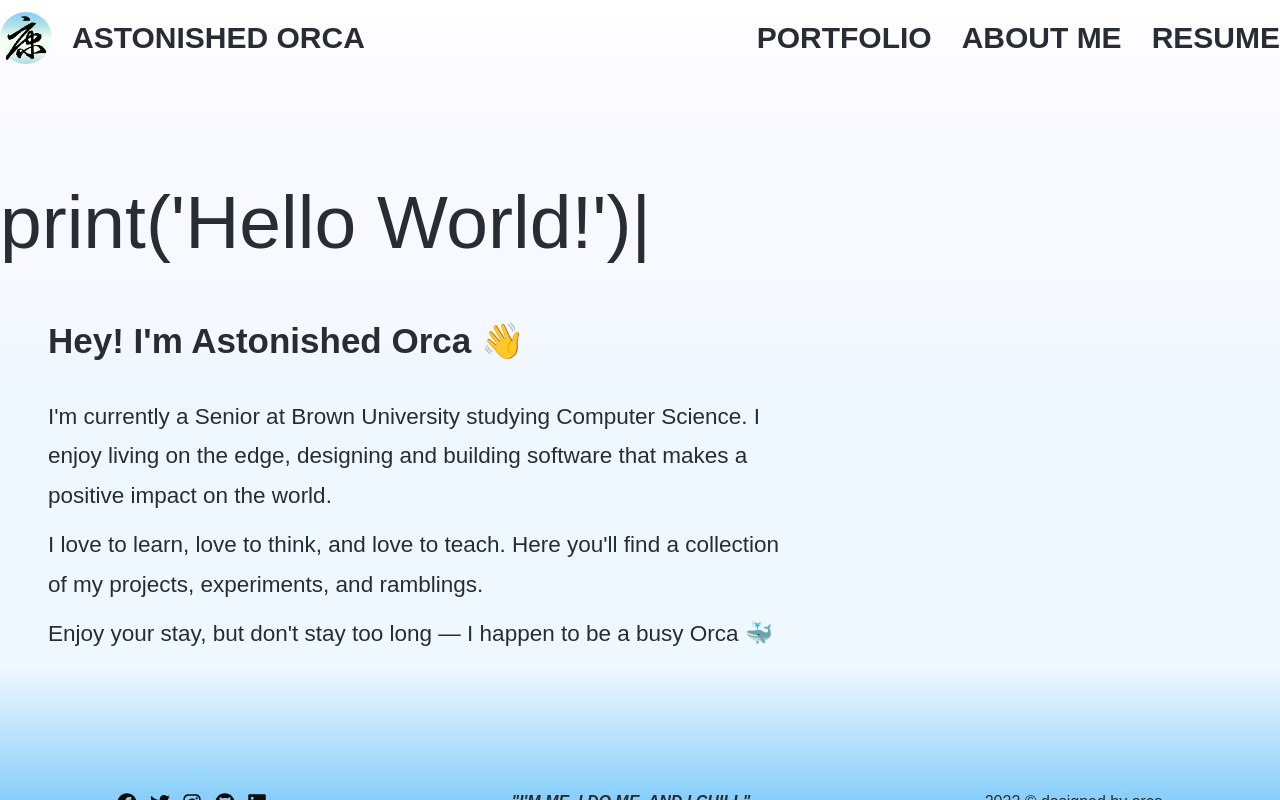
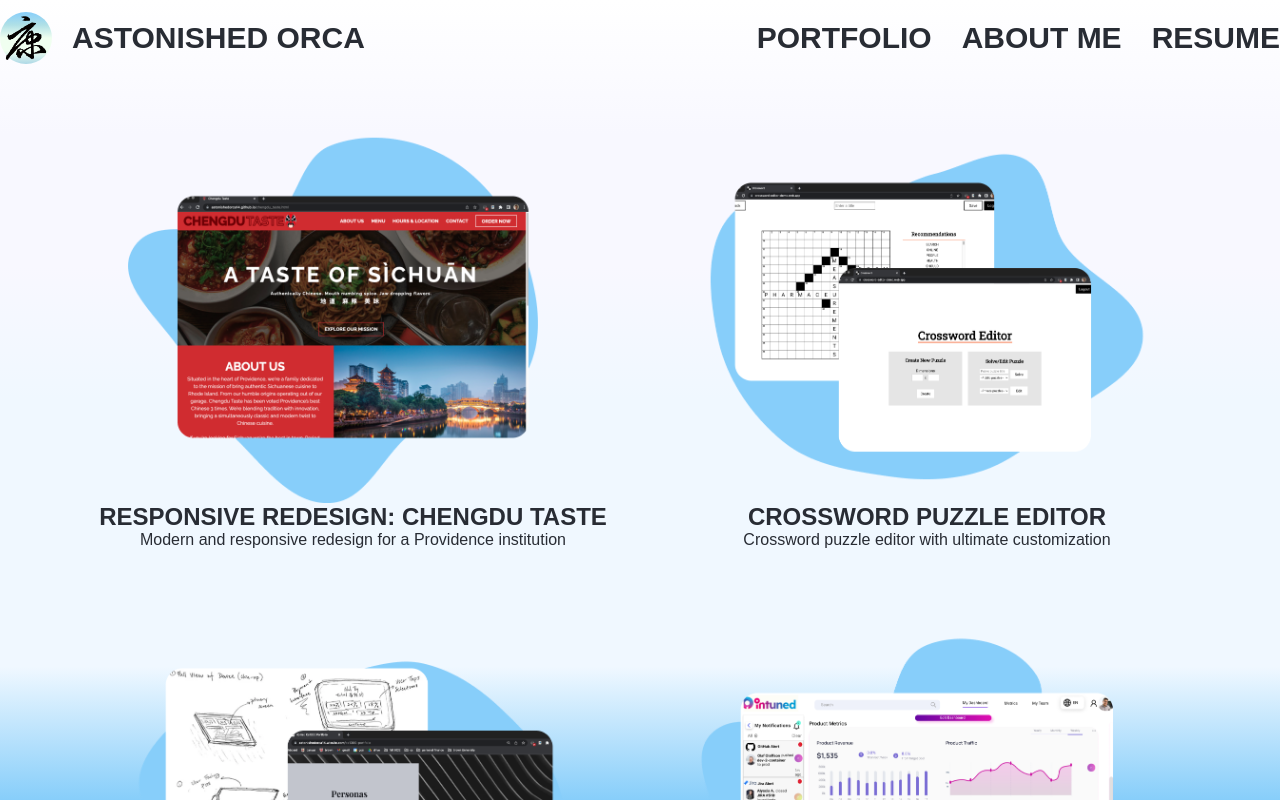
Before and after one commit to astonishedorca14/portfolio, a React (Create React App) app: page /#/work in a window 1280 px wide. Shown: the top 800 px of the page. Built offline with nearby package versions, Linux system fonts and the light colour scheme.

Commit message:
debug: fixed nav issue with chengdu

```diff
--- a/src/App.js
+++ b/src/App.js
@@ -1,6 +1,6 @@
 import './App.css';
 import Navbar from "./components/navbar";
-import { BrowserRouter, Route, Routes } from "react-router-dom";
+import { HashRouter, Route, Routes } from "react-router-dom";
 import About from "./pages/about";
 import Footer from "./components/footer";
 import resume from "./assets/coming-soon.pdf";
@@ -9,28 +9,26 @@ import Portfolio from "./pages/portfolio";
 import ChengduTaste from "./pages/portfolio-pages/chengdu-taste";
 
 
-
-
 function App() {
   return (
     <div className="App">
       <header className="App-header">
-        <BrowserRouter>
+        <HashRouter>
             <Navbar />
             <Routes>
                 {/*default route*/}
                 <Route path="/" element={<Home />} />
-                <Route path="/portfolio" element={<ChengduTaste />}/>
+                <Route path="/portfolio" element={<Home />}/>
                 <Route path="/about" element={<About />} />
                 <Route path="/work" element={<Portfolio />} />
                 <Route path="/resume" a={resume}/>
 
                 {/*work routes*/}
-                <Route path="/chengdu-taste" element={<ChengduTaste />} />
+                <Route path="/work/chengdu-taste" element={<ChengduTaste />} />
 
 
             </Routes>
-        </BrowserRouter>
+        </HashRouter>
       </header>
         <Footer/>
     </div>
--- a/src/components/navbar.js
+++ b/src/components/navbar.js
@@ -1,18 +1,18 @@
 import React from "react";
-import {NavLink} from "react-router-dom";
+import {Link, NavLink} from "react-router-dom";
 import resume from "../assets/coming-soon.pdf";
 
 const Navbar = () => {
     return (
         <div className="nav-container">
-            <a href="/portfolio" className="brand nav-logo">
+            <Link to="/portfolio" className="brand nav-logo">
                 <div className="kang-container">
                     <img className="kang" src={process.env.PUBLIC_URL + "/kang-logo.gif"} alt="logo" />
                 </div>
                 <div className="brand nav-title">
                     <p> ASTONISHED ORCA </p>
                 </div>
-            </a>
+            </Link>
 
             <nav className="nav-bar">
                 <NavLink to="/work">Portfolio</NavLink>
--- a/src/components/porfolio-item.js
+++ b/src/components/porfolio-item.js
@@ -1,12 +1,13 @@
+import {Link} from "react-router-dom";
 
 const PortfolioItem = (props) => {
     return (
         <div className="portfolio-item">
-            <a className="portfolio-hover"  href={props.page}>
+            <Link className="portfolio-hover"  to={props.page}>
                 <img className="portfolio-img" src={props.img}/>
                 <h2>{props.project}</h2>
                 <p>{props.description}</p>
-            </a>
+            </Link>
         </div>
     );
 }
--- a/src/pages/portfolio.js
+++ b/src/pages/portfolio.js
@@ -9,7 +9,7 @@ export default function Portfolio() {
             <div className="portfolio-grid-container">
                 <PortfolioItem
                     img={process.env.PUBLIC_URL + "/chengdu-taste-hover-img.png"}
-                    page="/chengdu-taste"
+                    page="/work/chengdu-taste"
                     project={"Responsive Redesign: Chengdu Taste"}
                     description={"Modern and responsive redesign for a Providence institution"}
                 />
```
